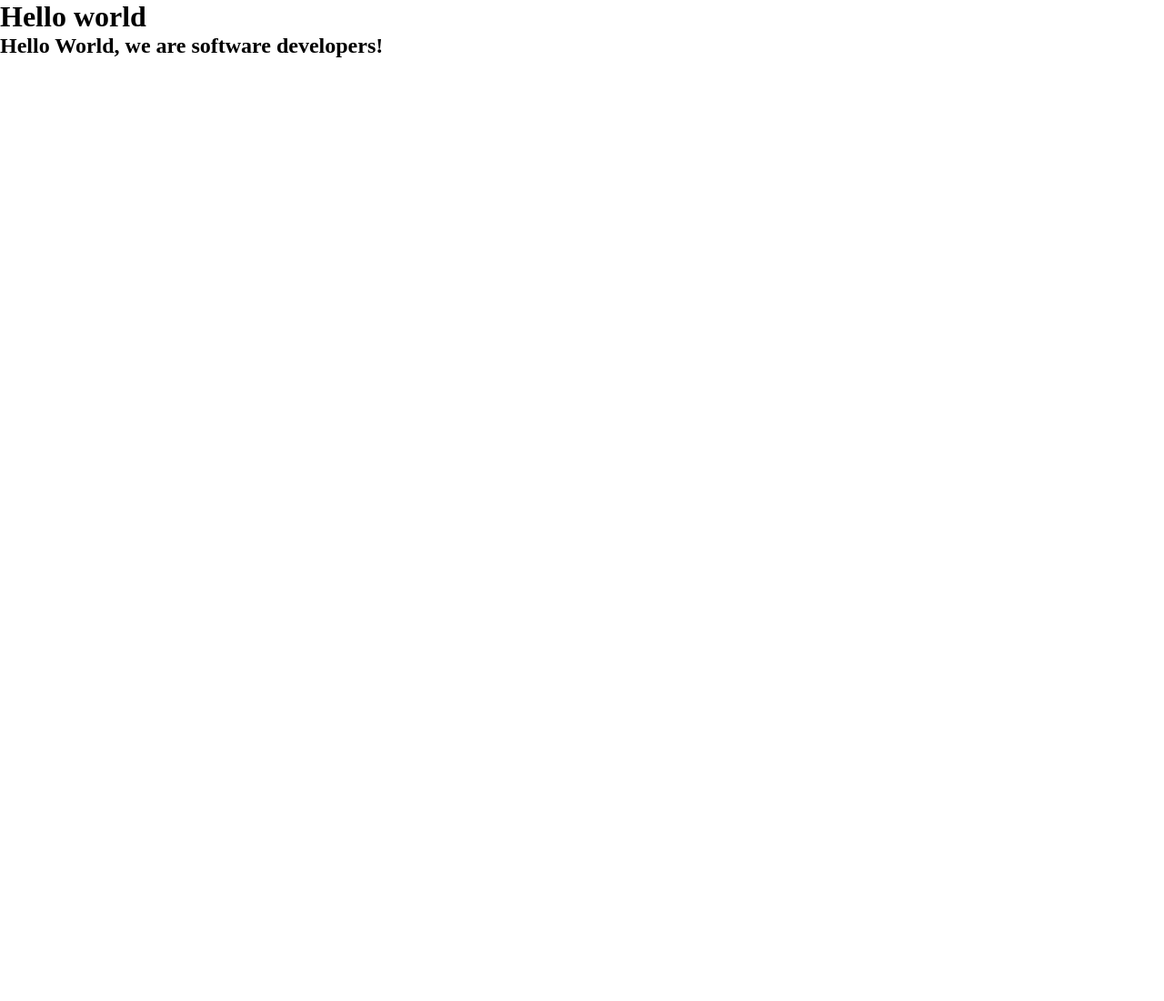
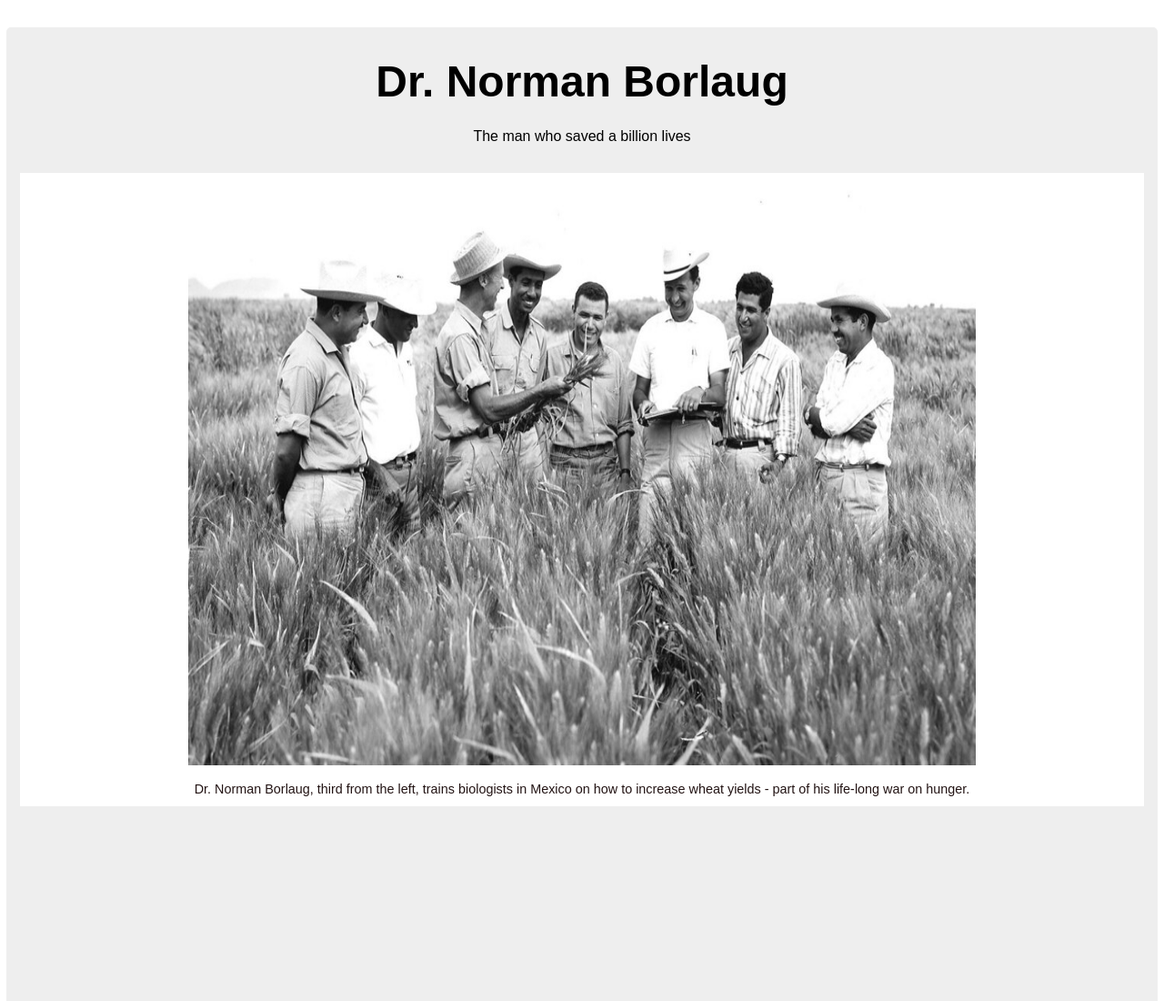
Before and after one commit to toheeb1996/toheebMirzoCollaboration, a plain HTML site: page index.html in a window 1280 px wide. Shown: the top 1100 px of the page at 91% size. Before the commit the page ends 800 px from the top, so only its background shows below. Drawn offline with Linux system fonts and the light colour scheme.

Commit message:
Toheeb commit this

```diff
--- a/index.html
+++ b/index.html
@@ -8,7 +8,18 @@
    <link rel="stylesheet" href="main.css">
 </head>
 <body>
-   <h1>Hello world</h1>
-   <h2>Hello World, we are software developers!</h2>
+
+   <section id="main">
+      <!-- this is for title -->
+      <div id="title">
+          <h1>Dr. Norman Borlaug</h1>
+          <p>The man who saved a billion lives</p>
+      </div>
+
+      <div id="img-div">
+          <img id="image" src="./Images/tribute-page-main-image.jpg" alt="">
+          <h3 id="img-caption">Dr. Norman Borlaug, third from the left, trains biologists in Mexico on how to increase wheat yields - part of his life-long war on hunger.</h3>
+      </div>
+
 </body>
 </html>
--- a/main.css
+++ b/main.css
@@ -3,3 +3,57 @@
    margin: 0;
    box-sizing: border-box;
 }
+
+#main{
+   background-color: #EEEEEE;
+   min-height: 310vh;
+   margin: 30px 7px;
+   border-radius: 5px;
+
+}
+
+#title{
+   height: 20vh;
+   display: flex;
+   flex-direction: column;
+   align-items: center;
+   justify-content: center;
+   /* background-color: red; */
+}
+
+#title h1{
+   font-size: 3rem;
+   color: black;
+   margin-bottom: 1.5rem;
+   font-family: Arial, Helvetica, sans-serif;
+}
+
+#title p{
+   font-size: 1rem;
+   color: black;
+   font-family: Arial, Helvetica, sans-serif;
+}
+
+#img-div{
+   background-color: white;
+   display: flex;
+   flex-direction: column;
+   align-items: center;
+   justify-content: center;
+   height: 87vh;
+   margin-left: 15px;
+   margin-right: 15px;
+}
+
+#image{
+   width: 70%;
+   height: 80vh;
+   margin-bottom: 18px;
+}
+
+#img-caption{
+   font-family: Arial, Helvetica, sans-serif;
+   font-size: 0.9rem;
+   font-weight: lighter;
+   color: rgb(35, 20, 20);
+}
```
Also changed, not shown: Images/tribute-page-main-image.jpg (added).
